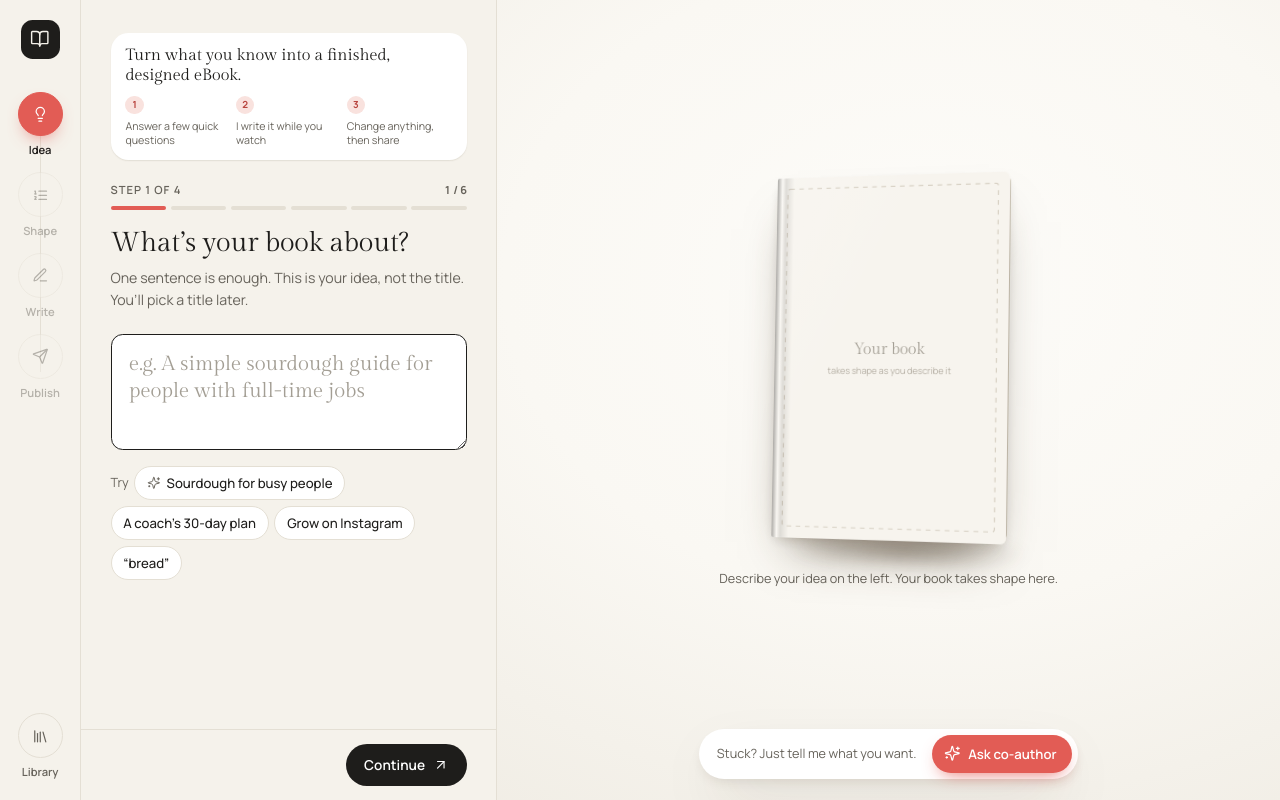
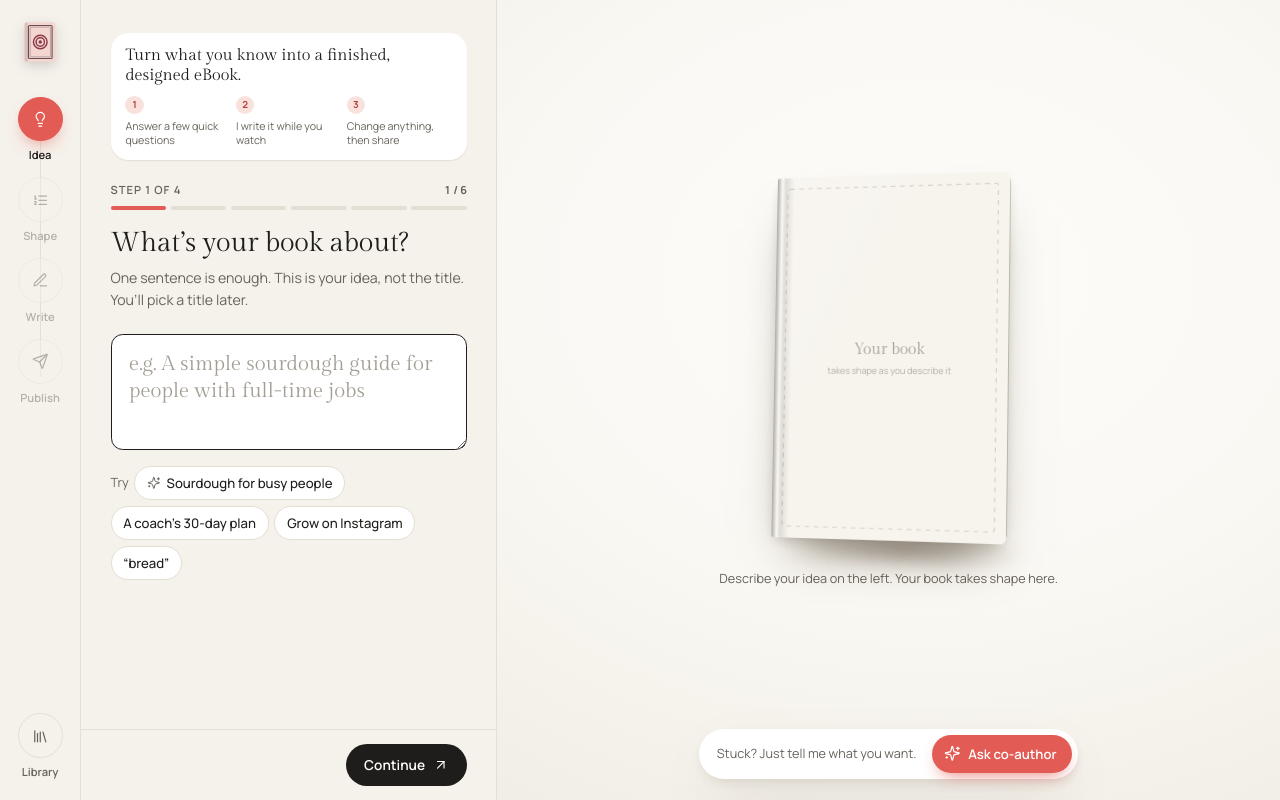
Before and after one commit to iborisbelov/contrast, a React (Vite) app in the folder app/: page / in a window 1280 px wide. Built offline with nearby package versions, Linux system fonts and the light colour scheme.

Commit message:
Folio logo in Rye & blush, favicon
Co-Authored-By: Claude Opus 5.5 <noreply@anthropic.com>

```diff
--- a/app/index.html
+++ b/app/index.html
@@ -3,6 +3,7 @@
   <head>
     <meta charset="utf-8" />
     <meta name="viewport" content="width=device-width, initial-scale=1, viewport-fit=cover" />
+    <link rel="icon" type="image/svg+xml" href="/favicon.svg" />
     <title>Folio — turn your know-how into a book</title>
     <meta name="description" content="Folio helps experts with no writing or design background turn an idea into a finished, shareable eBook with AI." />
     <link rel="preconnect" href="https://fonts.googleapis.com" />
--- /dev/null
+++ b/app/src/components/Logo.tsx
@@ -0,0 +1,14 @@
+/** Folio mark: a tiny "Classic" cover in Rye & blush — double frame and rings, the same system the app uses for covers. */
+export function Logo({ size = 40 }: { size?: number }) {
+  return (
+    <svg width={size} height={size} viewBox="0 0 40 40" role="img" aria-label="Folio">
+      <rect x="6" y="2" width="28" height="36" rx="3" fill="#F2D6CF" />
+      <rect x="6" y="2" width="3" height="36" rx="1.5" fill="#3B1F2B" opacity=".12" />
+      <rect x="9.5" y="5" width="21.5" height="30" rx="1" fill="none" stroke="#3B1F2B" strokeWidth="1" opacity=".75" />
+      <rect x="11" y="6.5" width="18.5" height="27" rx=".5" fill="none" stroke="#3B1F2B" strokeWidth=".5" opacity=".5" />
+      <circle cx="20.25" cy="20" r="6.2" fill="none" stroke="#8C3B4A" strokeWidth="1.3" />
+      <circle cx="20.25" cy="20" r="3.8" fill="none" stroke="#8C3B4A" strokeWidth="1.3" />
+      <circle cx="20.25" cy="20" r="1.6" fill="#8C3B4A" />
+    </svg>
+  )
+}
--- a/app/src/components/Rail.tsx
+++ b/app/src/components/Rail.tsx
@@ -2,6 +2,7 @@ import { motion } from 'framer-motion'
 import { stepEnabled, useStore } from '../lib/store'
 import type { Step } from '../lib/types'
 import { Icon, type IconName } from './Icon'
+import { Logo } from './Logo'
 
 const STEPS: [Step, string, IconName][] = [['idea', 'Idea', 'lightbulb'], ['shape', 'Shape', 'list-ordered'], ['write', 'Write', 'pen-line'], ['publish', 'Publish', 'send']]
 
@@ -10,7 +11,7 @@ export function Rail() {
   const cur = STEPS.findIndex(([k]) => k === s.step)
   return (
     <nav className="rail" aria-label="Steps">
-      <div className="rail-logo" title="Folio"><Icon name="book-open" /></div>
+      <div className="rail-logo" title="Folio"><Logo size={44} /></div>
       <div className="rail-steps">
         {STEPS.map(([k, label, icon], i) => {
           const reachable = stepEnabled(s, k) || k === s.step
--- a/app/src/components/pages/DocShell.tsx
+++ b/app/src/components/pages/DocShell.tsx
@@ -1,5 +1,6 @@
 import type { ReactNode } from 'react'
 import { Icon } from '../Icon'
+import { Logo } from '../Logo'
 
 const BASE = import.meta.env.BASE_URL
 
@@ -8,7 +9,7 @@ export function DocShell({ eyebrow, title, lead, children }: { eyebrow: string;
   return (
     <div className="doc">
       <nav className="doc-nav">
-        <a className="doc-logo" href={BASE}><span className="rail-logo"><Icon name="book-open" /></span>Folio</a>
+        <a className="doc-logo" href={BASE}><Logo size={34} />Folio</a>
         <div>
           <a href={`${BASE}#/process`} className={location.hash === '#/process' ? 'on' : ''}>Process & research</a>
           <a href={`${BASE}#/system`} className={location.hash === '#/system' ? 'on' : ''}>Design system</a>
--- a/app/src/styles/app.css
+++ b/app/src/styles/app.css
@@ -764,3 +764,7 @@ h2{font-size:1.8rem;line-height:1.2}
   .dock-pill:has(.seg):has(.m-next) .co-btn:hover { transform: translateX(-100%) scale(1.04) }
   .dock-pill:has(.seg) .m-next { position: absolute; left: calc(50% + .35rem); bottom: calc(100% + .7rem); padding: .7rem 1.1rem }
 }
+
+/* logo: the mark sits on the canvas, no dark tile */
+.rail-logo{background:none !important;width:auto;height:auto;border-radius:0;filter:drop-shadow(0 4px 6px rgba(59,31,43,.18))}
+.doc-logo svg{filter:drop-shadow(0 3px 5px rgba(59,31,43,.15))}
```
Also changed, not shown: app/public/favicon.svg (added).
